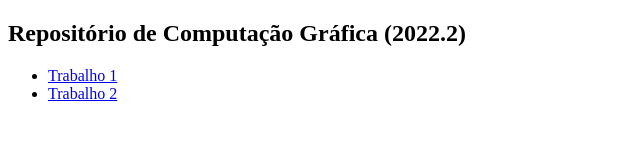
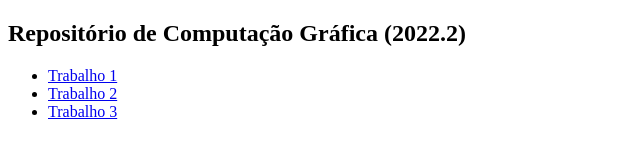
Before and after one commit to LucasAC18/CG-2022.2, a plain HTML site: page index.html in a window 1280 px wide. Shown: the full height of the page, 0-640 px from the left. Drawn offline with Linux system fonts and the light colour scheme.

Commit message:
Atualizado com trabalho 3

```diff
--- a/index.html
+++ b/index.html
@@ -11,6 +11,7 @@
         <ul>
             <li><a href="https://lucasac18.github.io/CG-2022.2/CG-atividade1/">Trabalho 1</a></li>
             <li><a href="https://lucasac18.github.io/CG-2022.2/CG-atividade2/">Trabalho 2</a></li>
+            <li><a href="https://lucasac18.github.io/CG-2022.2/CG-atividade3/">Trabalho 3</a></li>
         </ul>
     </body>
 </html>
```
